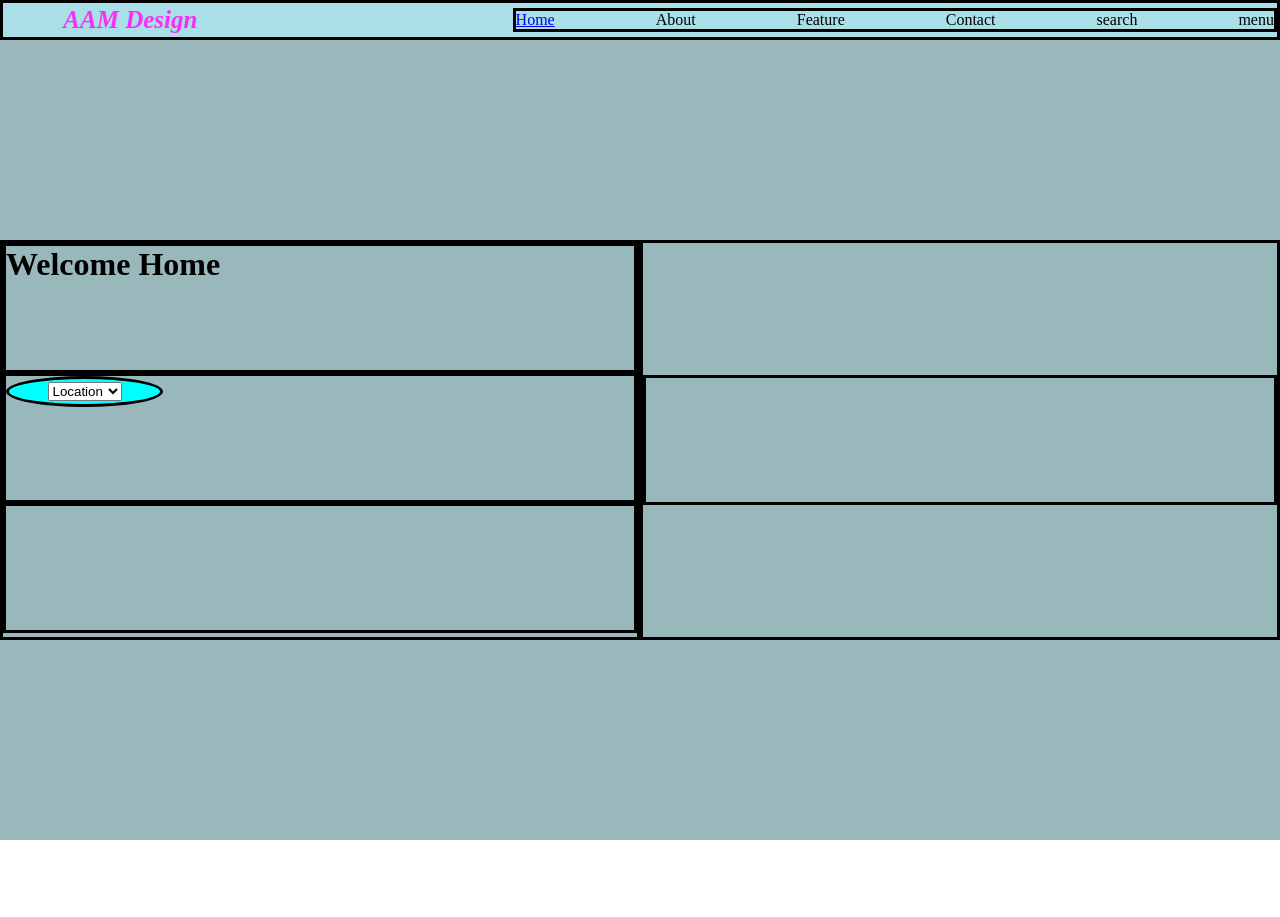
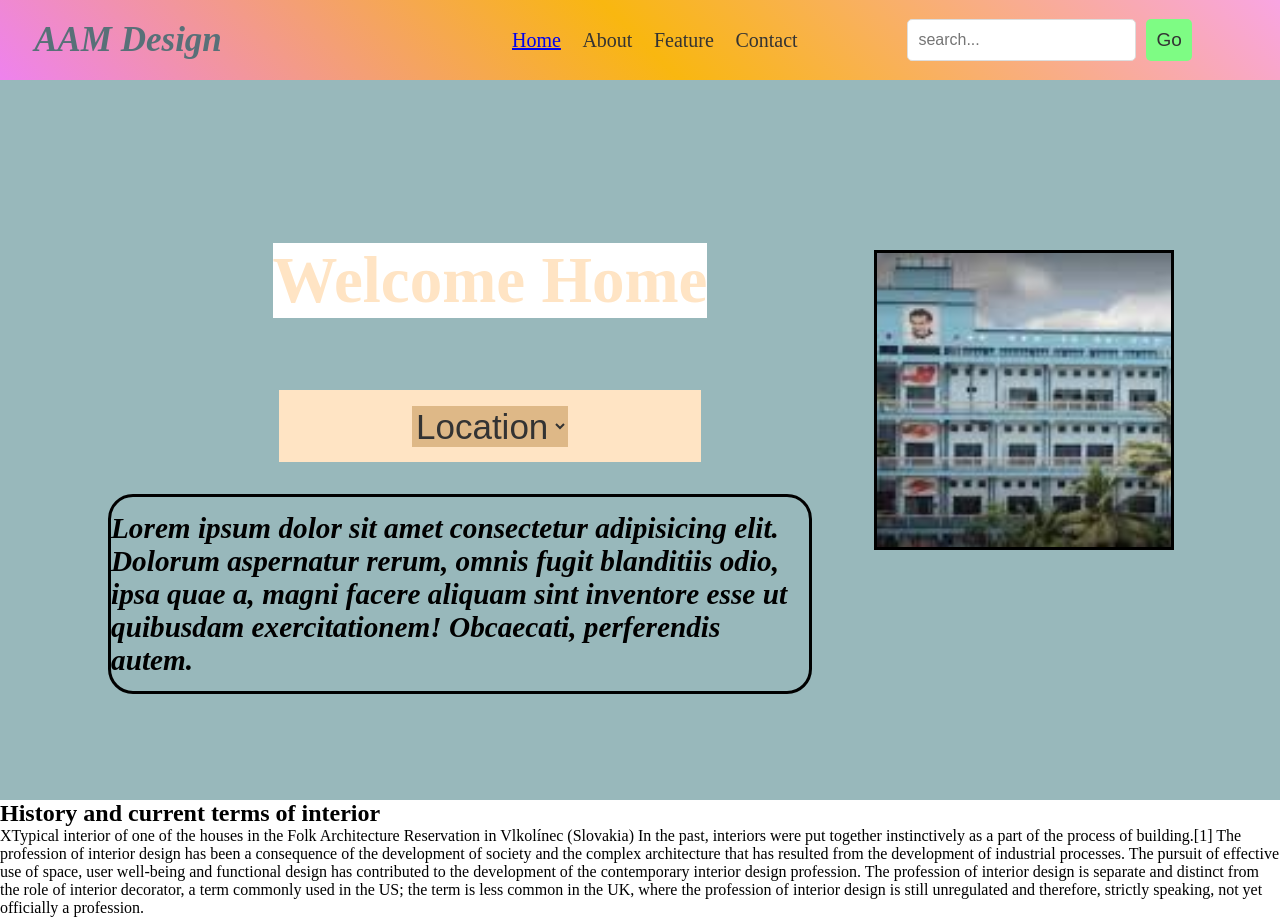
Before and after one commit to Stylish5545/AAM-Developer, a plain HTML site: page home.html in a window 1280 px wide. Before the commit the page ends 840 px from the top, so only its background shows below. Drawn offline with Linux system fonts and the light colour scheme.

Commit message:
version5

```diff
--- a/home.css
+++ b/home.css
@@ -4,37 +4,81 @@
     box-sizing: border-box;
 }
 .nav {
-    border: solid;
-    height: 5vh;
+    /* border: solid; */
+    height: 10vh;
     width: 100%;
     display: flex;
     justify-content: space-between;
     align-items: center;
-    background-color: rgb(169, 224, 232);
-    position: sticky;
+    background-image:linear-gradient( 45deg,violet ,rgb(249, 183, 16),rgb(249, 165, 226));
+    position: fixed;
 }
+
 
 .one {
     height: 70%;
     width: 20%;
     /* border: solid; */
     padding: 2px;
-color:rgb(249, 45, 252);
-font-size: 25px;
+color:#587078;
+font-size: 35px;
+font-weight: bolder;
 display: flex;
 justify-content: center;
 align-items: center;
 font-family: 'Times New Roman', Times, serif;
 
+
+
+
 }
+.one:hover{
+    color: rgb(255, 30, 0);
+    font-weight: 300;
+}
+
 .two{
     height:70%;
     width: 60%;
-border: solid;
+/* border: solid; */
 display: flex;
 flex-direction: row;
 justify-content: space-between;
 align-items: center;
+}
+.search{
+    display: flex;
+    align-items: center;
+    margin-right: 0;
+    width: fit-content;
+    border: none;
+ }
+ .search form{
+    display: flex;
+    margin: 0;
+ }
+ .search input{
+    padding: 10px;
+    border: 1px solid #ddd;
+    outline: none;
+    border-radius: 5px;
+    margin-right: 10px;
+    font-size: 16px;
+ }
+  .search input:hover{
+    border: 1px solid rgb(255, 30, 0);
+  }
+.search button{
+    padding: 10px;
+    background-color: #7efc84;
+    border: none;
+    border-radius: 5px;
+    color: #333;
+    font-size: 19px;
+    cursor: pointer;
+}
+.search button:hover{
+    background-color: #ccc;
 }
 .main{
     height: 100vh;
@@ -49,23 +93,32 @@ align-items: center;
 .welcome{
     height: 50%;
     width: 60%;
-border: solid;
+/* border: solid; */
 
 
 }
 .a{
-    height: 33%;
+    height: 40%;
     width: 100%;
-border: solid;
-
+/* border: solid; */
+display: flex;
+justify-content: center;
+align-items: center;
+}
+h1{font-size: 65px;
+color: bisque;
+background-color: white;
+animation: backwards;
 
 }
+h1:hover{background-color: black;}
 .b{
      height: 33%;
     width: 100%;
-border: solid;
-
-
+/* border: solid; */
+display: flex;
+justify-content: center;
+align-items: center;
 
 }
 .c{
@@ -76,20 +129,19 @@ border: solid;
 
 }
 .b1{
-    height: 25%;
-width:25%;
-border-radius: 100%;
-border: solid;
+    height: 55%;
+width:55%;
+/* border: solid; */
 display: flex;
 justify-content: center;
 align-items: center;
-background-color: aqua;
+background-color:bisque;
 
 }
 .search{
      height: 50%;
     width: 60%;
-border: solid;
+/* border: solid; */
 display: flex;
 justify-content:center;
 align-items: center;
@@ -100,7 +152,7 @@ align-items: center;
     width: 100%;border: solid;
 
 }
-#L1{
+/* #L1{ */
     height: 50%;
     border: solid;
 width: 50%;
@@ -111,7 +163,38 @@ background-color: brown;
 one:hover{
    background-color: rgb(24, 111, 217);
    font-size: 50px;
+}
+option{font-size: 23px;
+color: antiquewhite;
+background-color:rgb(126, 126, 132);
+}
+select{font-size: 35px;
+color: #333;
+border: none;
+background-color: burlywood;}
 
-
+.two p:hover{
+    color: rgb(255, 30, 0);
+    font-size: 30px;}
+select:hover{background-color: bisque;
+font-size: 25px;
+color: rgba(0, 0, 0, 0.267);
 
 }
+
+    .two p{
+        font-size: 20px;
+        color: #333;
+        text-decoration: none;
+        transition: 0.3s ease;}
+.c{border-radius: 25px;
+display: flex;
+justify-content:space-between;
+align-items: center;
+width:55%;
+height: 25%;
+position: absolute;
+margin: 2px;font-size: 25px;color: ;}
+.pho{width: 300px;height: 300px;border: solid;background-image: url(download.jpeg);
+background-repeat: no-repeat;
+background-size:cover;}
--- a/home.html
+++ b/home.html
@@ -18,8 +18,14 @@
             <p>About</p>
             <p>Feature</p>
             <p>Contact</p>
-            <p>search</p>
-            <p>menu</p>
+
+
+            <div class="search">
+                <form>
+                    <input type="text" placeholder="search...">
+                    <button type="submit">Go</button>
+                </form>
+            </div>
         </div>
     </div>
     <div class="main">
@@ -29,27 +35,23 @@
             </div>
             <div class="b">
                 <div class="b1"><select>Location
-                <option value="Location" id="L1">Location</option>
-                <option value="Location"class="L2">Delhi</option>
-                <option value="location"class>Kolkata</option>
-                <option value="location">Patna</option>
-                <option value="location">Ayodhya</option></select>
-            </div>
-                <div class="b2"></div>
+                        <option value="Location" id="L1">Location</option>
+                        <option value="Location" class="L2">Delhi</option>
+                        <option value="location" class>Kolkata</option>
+                        <option value="location">Patna</option>
+                        <option value="location">Ayodhya</option>
+                    </select>
+                </div>
 
             </div>
-            <div class="c"></div>
-
-
-
+            <div class="c">
+                <h3><i>Lorem ipsum dolor sit amet consectetur adipisicing elit. Dolorum aspernatur rerum, omnis fugit
+                        blanditiis odio, ipsa quae a, magni facere aliquam sint inventore esse ut quibusdam
+                        exercitationem! Obcaecati, perferendis autem.</i></h3>
+            </div>
 
         </div>
-        <div class="search">
-            <div class="guest"></div>
-
-        </div>
-    </div>
-
+        <div class="pho"></div>
 
 
 
@@ -58,6 +60,21 @@
 
 
     </div>
+    <div class="last">
+        <h2>History and current terms of interior</h2>
+
+        <p>XTypical interior of one of the houses in the Folk Architecture Reservation in Vlkolínec (Slovakia)
+            In the past, interiors were put together instinctively as a part of the process of building.[1]
+
+            The profession of interior design has been a consequence of the development of society and the complex
+            architecture that has resulted from the development of industrial processes.
+
+            The pursuit of effective use of space, user well-being and functional design has contributed to the
+            development of the contemporary interior design profession. The profession of interior design is separate
+            and distinct from the role of interior decorator, a term commonly used in the US; the term is less common in
+            the UK, where the profession of interior design is still unregulated and therefore, strictly speaking, not
+            yet officially a profession.</h2>
+    </div>
 </body>
 
 </html>
--- a/style.css
+++ b/style.css
@@ -11,7 +11,6 @@ box-sizing: border-box;
     display: flex;
     flex-direction: column;
 }
-
 .nav {
     border: solid;
     height: 10vh;
@@ -21,9 +20,7 @@ box-sizing: border-box;
     align-items: center;
     background-image:linear-gradient( 45deg,violet ,rgb(249, 183, 16),rgb(249, 165, 226));
     position: fixed;
-
 }
-
 .one {
     height: 70%;
     width: 20%;
@@ -36,11 +33,11 @@ display: flex;
 justify-content: center;
 align-items: center;
 font-family: 'Times New Roman', Times, serif;
+}
+button{text-decoration: none;}
 
 
 
-
-}
 .one:hover{
     color: rgb(255, 30, 0);
     font-weight: 300;
@@ -63,13 +60,11 @@ align-items: center;
  .two p:hover{
     color: rgb(255, 30, 0);
     font-size: 30px;
-
  }
  .search{
     display: flex;
     align-items: center;
     margin-right: 0;
-
  }
  .search form{
     display: flex;
@@ -82,8 +77,6 @@ align-items: center;
     border-radius: 5px;
     margin-right: 10px;
     font-size: 16px;
-
-
  }
   .search input:hover{
     border: 1px solid rgb(255, 30, 0);
@@ -96,9 +89,6 @@ align-items: center;
     color: #333;
     font-size: 19px;
     cursor: pointer;
-
-
-
 }
 .search button:hover{
     background-color: #ccc;
@@ -109,37 +99,20 @@ height: 40vh;
 width: 25%;
 opacity: 80%;
 margin: 90px;
-
-
-
-
 }
 .A-section{
     position: fixed;
 left: 20px;
 
 color:white ;
-
-
-
-
 }
-
-
-
-
-
-
 .A-section:hover{
     color: rgb(246, 246, 8);
     /* position: fixed; */
-
-
 }
 h1{
 font-size: 55px;
 /* position: fixed; */
-
 }
 h5{
     font-size: 19px;
```
Also changed, not shown: index.html (+1 -1 lines), download.jpeg (added).
